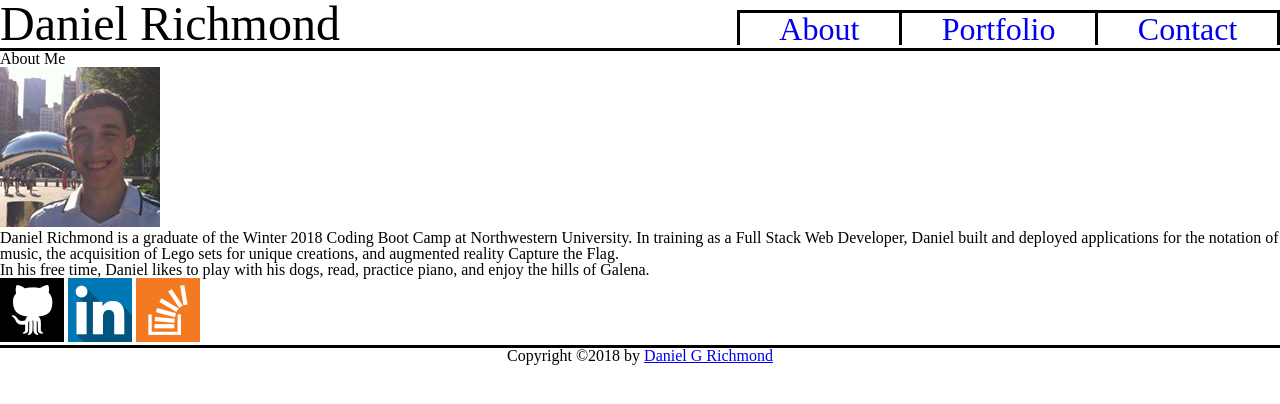
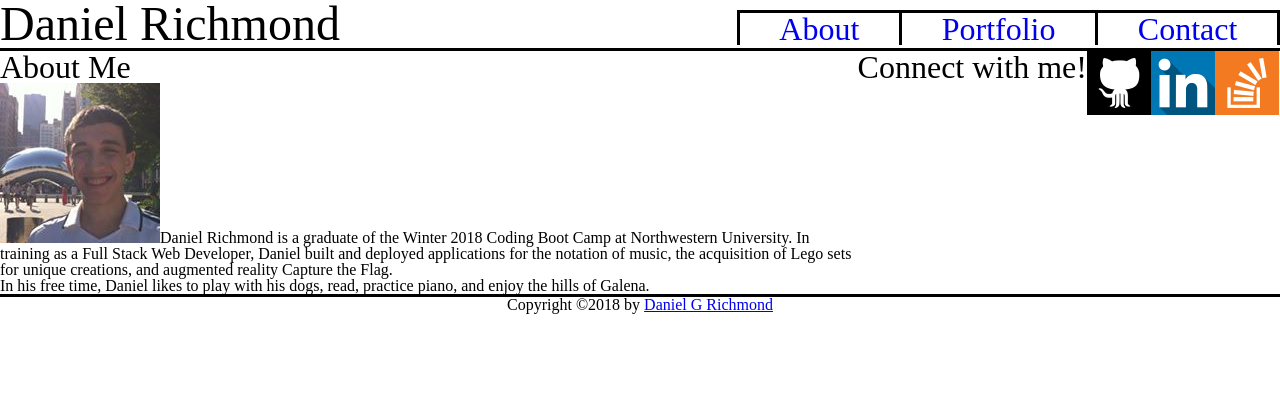
Before and after one commit to Sonic12040/Basic-Portfolio, a plain HTML site: page index.html in a window 1280 px wide. Drawn offline with Linux system fonts and the light colour scheme.

Commit message:
Further CSS styling and the start of the content area CSS struggles.

```diff
--- a/assets/css/style.css
+++ b/assets/css/style.css
@@ -1,5 +1,9 @@
 .ai-b {
     align-items: baseline;
+}
+
+.ai-fc {
+    align-items: flex-start;
 }
 
 .bb-s {
@@ -22,10 +26,21 @@
     display: flex;
 }
 
+.fb-28p {
+    flex-basis: 28%;
+}
+
+.fb-67p {
+    flex-basis: 67%;
+}
+
 .fg-1 {
     flex-grow: 1;
 }
 
+.fg-4 {
+    flex-grow: 3;
+}
 .fg-5 {
     flex-grow: 5;
 }
@@ -38,6 +53,14 @@
     font-size: 300%;
   }
 
+.fw-w {
+    flex-wrap: wrap;
+}
+
+.jc-c {
+    justify-content: center;
+}
+
 .lst-n {
     list-style-type: none;
 }
--- a/index.html
+++ b/index.html
@@ -17,18 +17,21 @@
                     </ul>
                 </nav>
             </header>
-            <section id="content">
-                <h2>About Me</h2>
-                <img src="assets/images/profilePicture.jpg" alt="Picture of Me">
-                <p>Daniel Richmond is a graduate of the Winter 2018 Coding Boot Camp at Northwestern University. In training as a Full Stack Web Developer, Daniel built and deployed applications for the notation of music, the acquisition of Lego sets for unique creations, and augmented reality Capture the Flag.</p>
-                <p>In his free time, Daniel likes to play with his dogs, read, practice piano, and enjoy the hills of Galena.</p>
+            <section id="content" class="ai-fc d-f jc-c">
+                <article id="about" class="fb-67p fg-3">
+                    <h2 class="fs-200p">About Me</h2>
+                    <p><img src="assets/images/profilePicture.jpg" alt="Picture of Me">Daniel Richmond is a graduate of the Winter 2018 Coding Boot Camp at Northwestern University. In training as a Full Stack Web Developer, Daniel built and deployed applications for the notation of music, the acquisition of Lego sets for unique creations, and augmented reality Capture the Flag.</p>
+                    <p>In his free time, Daniel likes to play with his dogs, read, practice piano, and enjoy the hills of Galena.</p>
 
+                </article>
+                <aside id="connections" class="d-f fb-28p fg-1 fw-w">
+                    <h2 class="fs-200p">Connect with me!</h2>
+                    <a href="https://github.com/Sonic12040"><img src="assets/images/gitHub.png" alt="GitHub"></a>
+                    <a href="https://www.linkedin.com/danielgrichmond"><img src="assets/images/linkedIn.png" alt="LinkedIn"></a>
+                    <a href="https://stackoverflow.com/users/9054375/daniel-richmond"><img src="assets/images/stackOverflow.png" alt="Stack Overflow"></a>
+                </aside>
             </section>
-            <section id="connections">
-                <a href="https://github.com/Sonic12040"><img src="assets/images/gitHub.png" alt="GitHub"></a>
-                <a href="https://www.linkedin.com/danielgrichmond"><img src="assets/images/linkedIn.png" alt="LinkedIn"></a>
-                <a href="https://stackoverflow.com/users/9054375/daniel-richmond"><img src="assets/images/stackOverflow.png" alt="Stack Overflow"></a>
-            </section>
+
             <footer class="bt-s ta-c">
                 Copyright &copy;2018 by <a href="mailto:daniel.g.richmond@gmail.com">Daniel G Richmond</a>
             </footer>
```
